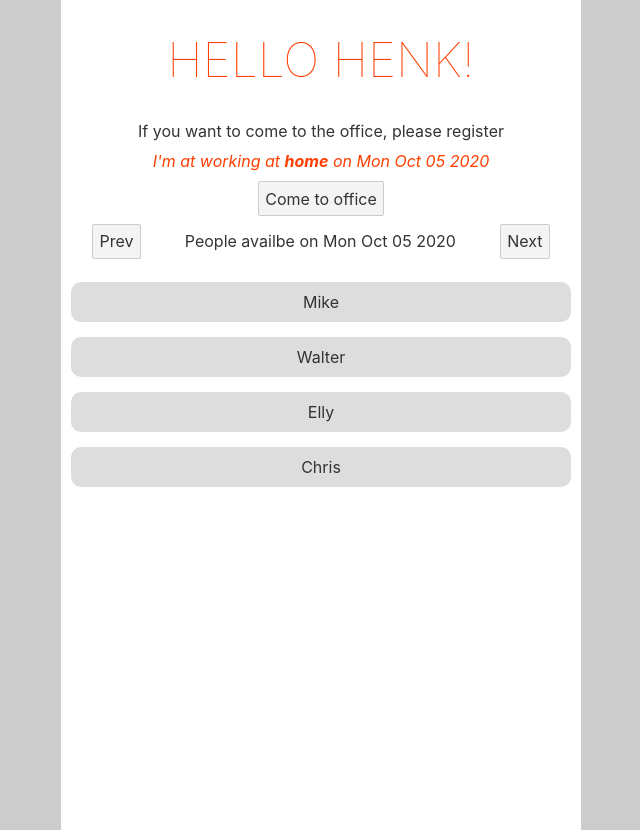
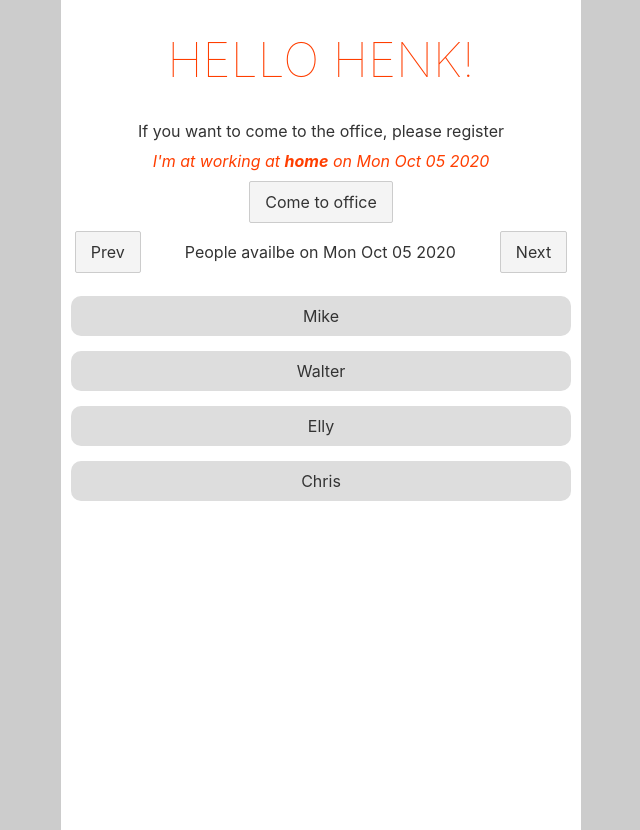
Before and after one commit to CasperCBroeren/SvelteOfficeAttendance, a Svelte app: page / in a window 1280 px wide. Shown: the whole page, without its empty margins (319-959 px from the left). Built offline with nearby package versions, Linux system fonts and the light colour scheme.

Commit message:
Introduction of the button component

```diff
--- a/src/App.svelte
+++ b/src/App.svelte
@@ -6,6 +6,8 @@
 <script lang="ts">
 	import Availability from './Availability.svelte';
 	import type { AppData } from './Models/InOfficeAvailable';
+	import OfficeButton from './Button.svelte';
+
 	export let appData: AppData;
 
 	function handleIndex(event)
@@ -45,11 +47,10 @@
 
 		{#if !userIsIn}
 			<div class="status" >I'm at working at <b>home</b> on {currentDay.date.toDateString()}</div>
-			<button on:click={workingAtOffice}>Come to office</button>
-		{/if}
-		{#if userIsIn}
-		<div class="status" >I'm at the <b>office</b> on {currentDay.date.toDateString()}</div>
-		<button on:click={workingAtHome}>Stay at home</button>
+			<OfficeButton on:click={workingAtOffice}>Come to office</OfficeButton>
+		{:else}
+			<div class="status" >I'm at the <b>office</b> on {currentDay.date.toDateString()}</div>
+			<OfficeButton on:click={workingAtHome}>Stay at home</OfficeButton>
 		{/if}
 
 	<Availability bind:currentDay={currentDay} on:index={handleIndex}></Availability>
--- a/src/Availability.svelte
+++ b/src/Availability.svelte
@@ -1,5 +1,6 @@
 <script lang="ts">
     import { createEventDispatcher } from 'svelte';
+    import OfficeButton from './Button.svelte';
     import type { InOfficeAvailable } from './Models/InOfficeAvailable';
 
     const dispatch = createEventDispatcher();
@@ -18,9 +19,9 @@
 </script>
 
 <div>
-    <span><button on:click={PreviousDay}>Prev</button></span>
+    <span><OfficeButton on:click={PreviousDay}>Prev</OfficeButton></span>
     <span class="availableLabel">People availbe on {currentDay.date.toDateString()}</span>
-	<span ><button on:click={NextDay}>Next</button></span>
+	<span ><OfficeButton on:click={NextDay}>Next</OfficeButton></span>
 
 	<ul class="personlist">
         {#each currentDay.persons as person}
--- /dev/null
+++ b/src/Button.svelte
@@ -0,0 +1,19 @@
+<script lang="ts">
+    import { createEventDispatcher } from 'svelte';
+    const dispatch = createEventDispatcher();
+
+    function click()
+    {
+        dispatch('click', null);
+    }
+</script>
+<button on:click={click}>
+    <slot></slot>
+</button>
+
+<style>
+    button {
+        padding: 10px 15px;
+        cursor: pointer;
+    }
+</style>
```
